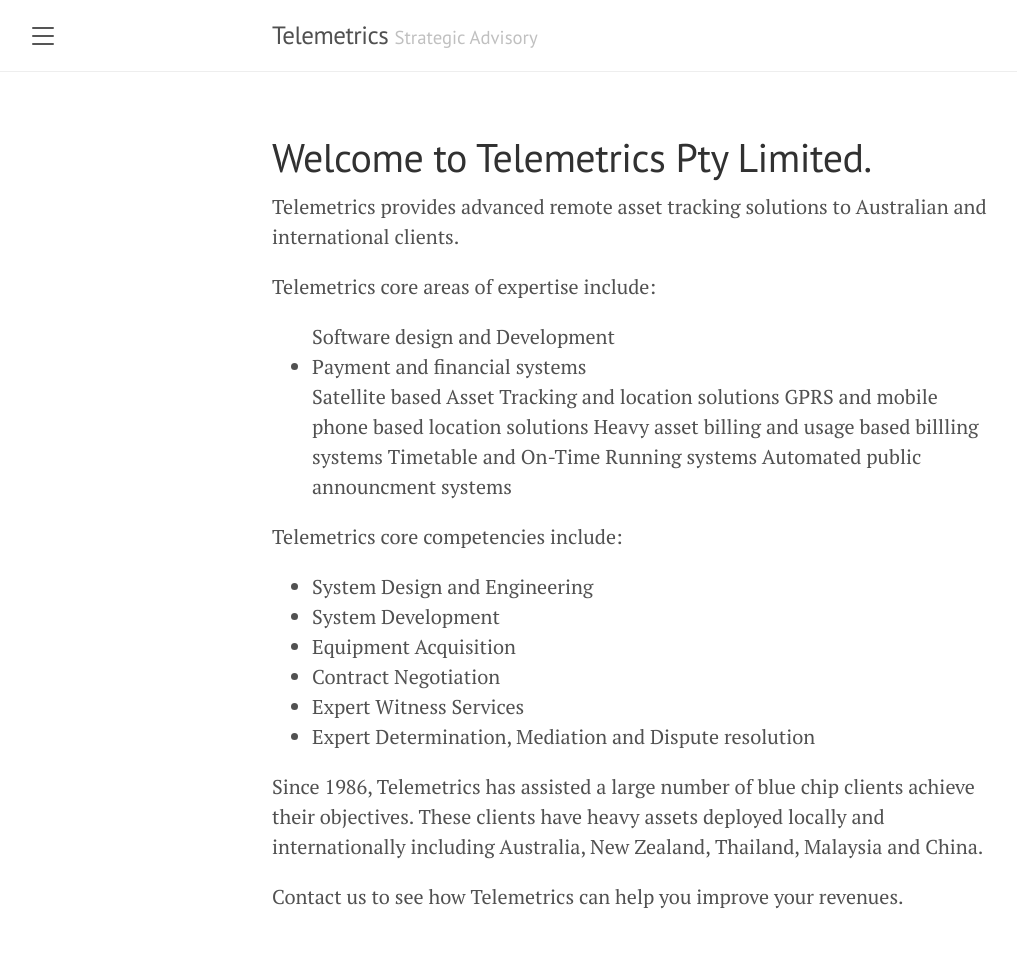
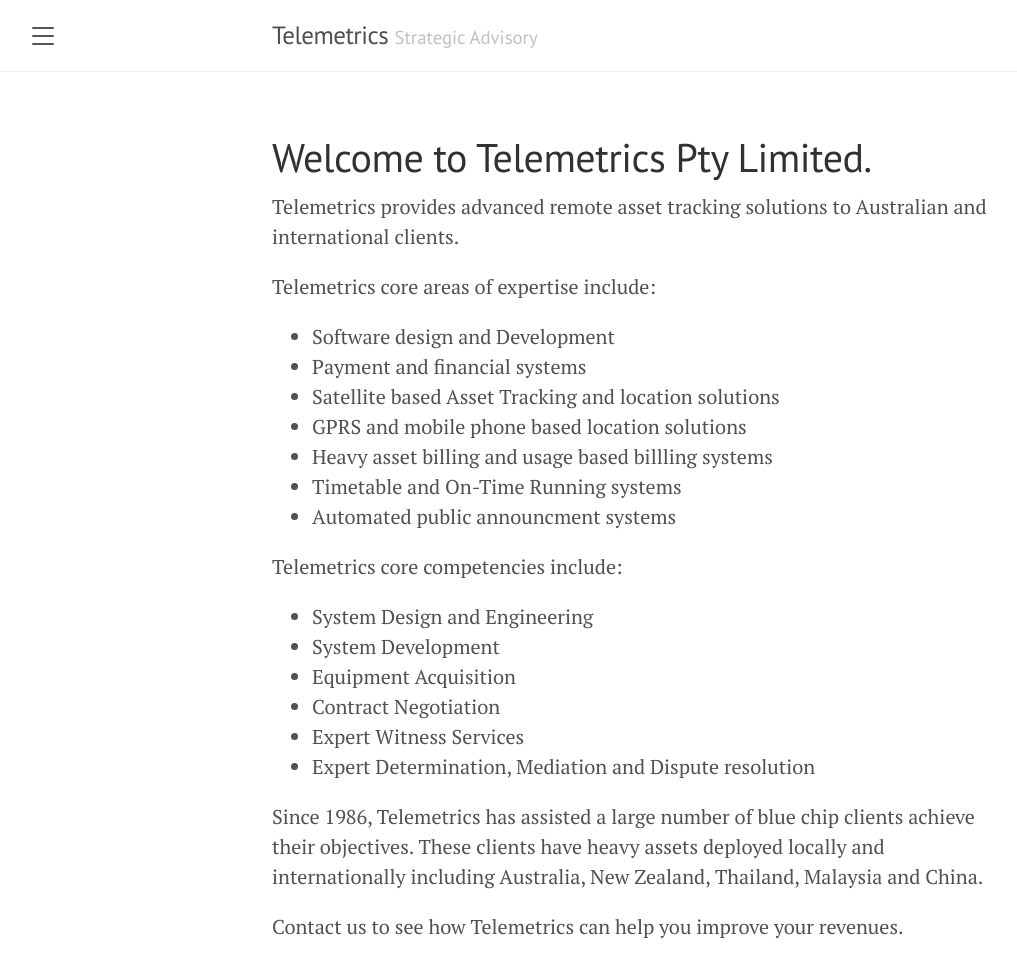
Before and after one commit to hjelliott/hjelliott.github.io, a Jekyll site: the page built from index.html, in a window 1280 px wide. Shown: the whole page, without its empty margins (8-1025 px from the left). Built offline with Jekyll 4.4.1, drawn with Linux system fonts in a browser that asks for light colours; the list of posts is cut into pages by our own code; before the commit the page ends 932 px from its top, so only the background shows below that.

Commit message:
updates to secondary pages

```diff
--- a/_includes/sidebar.html
+++ b/_includes/sidebar.html
@@ -25,14 +25,17 @@
       {% endif %}
     {% endfor %}
 
-    <a class="sidebar-nav-item" href="{{ site.github.repo }}/archive/v{{ site.version }}.zip">Download</a>
-    <a class="sidebar-nav-item" href="{{ site.github.repo }}">GitHub project</a>
+    <!--  HJE 230501 removed the next two lines
+      <a class="sidebar-nav-item" href="{{ site.github.repo }}/archive/v{{ site.version }}.zip">Download</a>
+      <a class="sidebar-nav-item" href="{{ site.github.repo }}">GitHub project</a>
+    -->
+
     <span class="sidebar-nav-item">Currently v{{ site.version }}</span>
   </nav>
 
   <div class="sidebar-item">
     <p>
-      &copy; {{ site.time | date: '%Y' }}. All rights reserved.
+      &copy; Telemetrics Pty Ltd {{ site.time | date: '%Y' }}. All rights reserved.
     </p>
   </div>
 </div>
--- a/index.html
+++ b/index.html
@@ -9,13 +9,14 @@
 
 <p>Telemetrics core areas of expertise include:</p>
 
-<ul>Software design and Development
+<ul>
+<li> Software design and Development</li>
 <li>Payment and financial systems</li>
-Satellite based Asset Tracking and location solutions</li>
-GPRS and mobile phone based location solutions</li>
-Heavy asset billing and usage based billling systems</li>
-Timetable and On-Time Running systems</li>
-Automated public announcment systems</li>
+<li>Satellite based Asset Tracking and location solutions</li>
+<li>GPRS and mobile phone based location solutions</li>
+<li>Heavy asset billing and usage based billling systems</li>
+<li>Timetable and On-Time Running systems</li>
+<li>Automated public announcment systems</li>
 </ul>
 <p>Telemetrics core competencies include:</p>
 
```
Also changed, not shown: about.md (+0 -2 lines), services.md (+0 -2 lines).
